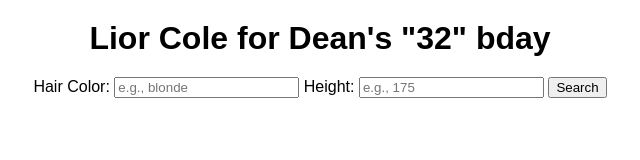
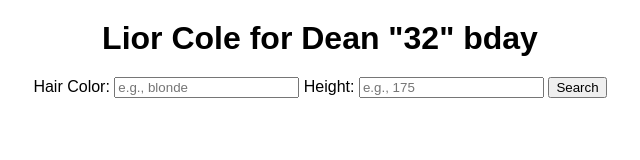
Before and after one commit to liorcole/AI-Casting-Director, a plain HTML site: page index.html in a window 1280 px wide. Shown: the whole page, without its empty margins (320-960 px from the left). Drawn offline with Linux system fonts and the light colour scheme.

Commit message:
Update index.html

```diff
--- a/index.html
+++ b/index.html
@@ -7,7 +7,7 @@
     <link rel="stylesheet" href="style.css">
 </head>
 <body>
-    <h1>Lior Cole for Dean's "32" bday</h1>
+    <h1>Lior Cole for Dean "32" bday</h1>
 
     <!-- Form for entering physical descriptions -->
     <form id="search-form">
```
